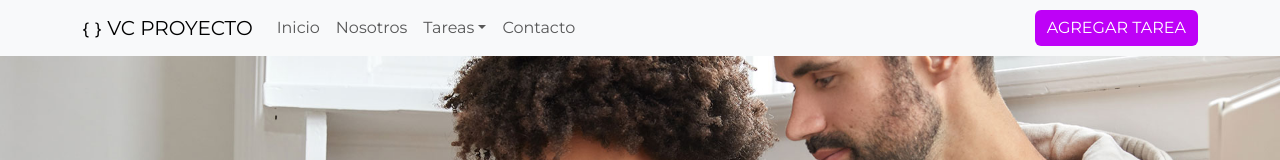
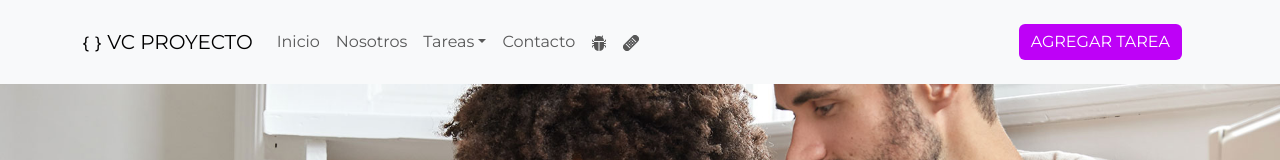
Before and after one commit to vcesarini/ProyectoFinal_frontEnd, a React (Vite) app: page / in a window 1280 px wide. Shown: the top 160 px of the page. Built offline with nearby package versions, Linux system fonts and the light colour scheme; no server answers; the HTML template or start-up script is replaced by a standard one.

Commit message:
iconos header

```diff
--- a/src/app.css
+++ b/src/app.css
@@ -81,3 +81,15 @@ display: -webkit-box;
 -webkit-line-clamp: 3;
 white-space: pre-wrap;
 }
+
+  @media (width >= 992px) {
+    .agregar-tarea {
+        width: auto;
+    }
+  }
+
+  @media (width <= 991px) {
+    .agregar-tarea {
+        width: 100%;
+    }
+  }
--- a/src/components/Header/Header.tsx
+++ b/src/components/Header/Header.tsx
@@ -1,12 +1,12 @@
 import { useState } from 'react';
-import { Button, Container, Nav, NavDropdown, Navbar } from 'react-bootstrap';
+import { Button, Col, Container, Nav, NavDropdown, Navbar, Row } from 'react-bootstrap';
 import { useNavigate } from 'react-router-dom';
 import { TaskService } from '../../services/TaskService';
 import { toast } from 'react-toastify';
 import 'react-toastify/dist/ReactToastify.css';
 import { Task } from '../../types/Task';
 import ModalAgregarTarea from '../ModalAgregarTarea/ModalAgregarTarea';
-import { BsBraces } from 'react-icons/bs';
+import { BsBandaidFill, BsBraces, BsBug, BsBugFill } from 'react-icons/bs';
 
 const Header = () => {
 
@@ -57,9 +57,18 @@ const Header = () => {
                                 <NavDropdown.Item href="#action/3.1">Completada</NavDropdown.Item>
                             </NavDropdown>
                             <Nav.Link onClick={() => navigate ('/contacto')}>Contacto</Nav.Link>
+                            <Nav.Link className='d-none d-md-block'><BsBugFill /></Nav.Link>
+                            <Nav.Link className='d-none d-md-block'><BsBandaidFill /></Nav.Link>
                         </Nav>
+
+                        <Nav className="d-md-none">
+                            <Nav.Link onClick={() => navigate ('/')}>Iconos</Nav.Link>
+                        </Nav>
+
                     </Navbar.Collapse>
-                    <Button variant='primary' onClick={handleShowModal}> AGREGAR TAREA </Button>
+                    <Row className='d-flex justify-content-end m-3 text-center w-100'>
+                        <Button className='agregar-tarea' variant='primary' onClick={handleShowModal}> AGREGAR TAREA </Button>
+                    </Row>
                 </Container>
             </Navbar>
 
```
Also changed, not shown: src/components/Footer/footer.css (deleted), src/components/HeroImage/heroimage.css (deleted).
